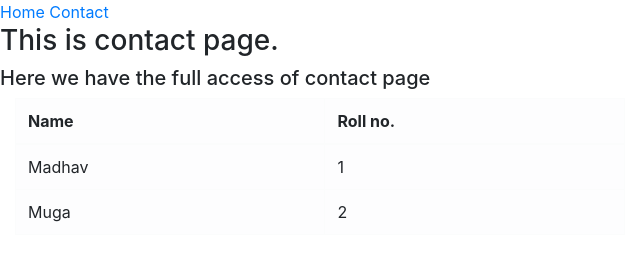
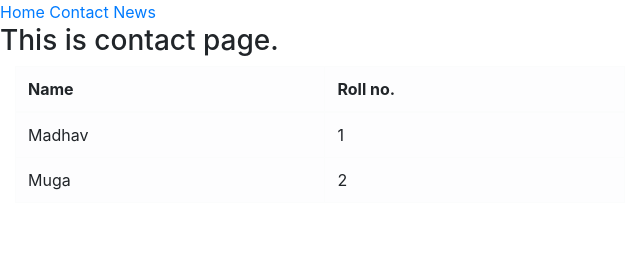
Before and after one commit to Maddy-server/Test-X, a plain HTML site: page contact.html in a window 1280 px wide. Shown: the whole page, without its empty margins (0-640 px from the left). Drawn offline with nearby package versions, Linux system fonts and the light colour scheme.

Commit message:
small change

```diff
--- a/contact.html
+++ b/contact.html
@@ -7,9 +7,10 @@
         <nav >
             <a href="index.html">Home</a>
             <a href="contact.html">Contact</a>
+            <a href="#">News</a>
         </nav>
         <h3>This is contact page.</h3>
-        <h5>Here we have the full access of contact page</h5>
+
         <div class="col-md-6">
 
         <table class="table table-light table-bordered table-hover">
```
Also changed, not shown: index.html (+1 -0 lines).
